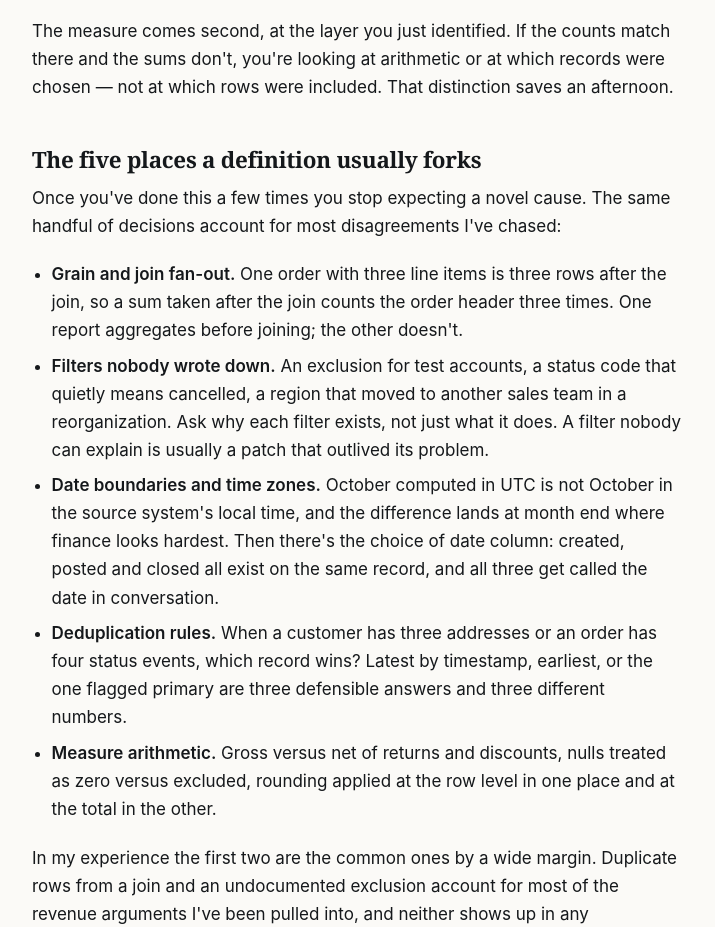
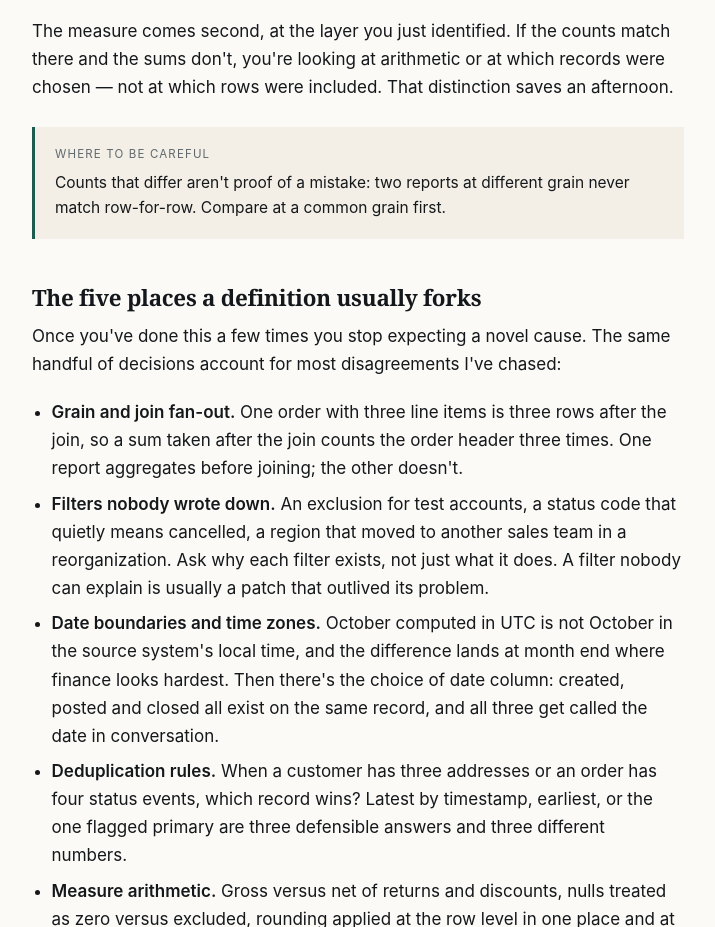
Before and after one commit to shobann/bi-workbench, a plain HTML site: page posts/why-two-reports-disagree.html in a window 1280 px wide. Shown: the part 2066-2993 px from the top of the page, without its empty margins (282-997 px from the left). Drawn offline with Linux system fonts and the light colour scheme.

Commit message:
Add grain caveat note to the reconciliation post
Two reports at different grain never match row-for-row, so the note keeps
readers from reading a count difference as proof of a bug.

Generated with Codebuff 🤖
Co-Authored-By: Codebuff <noreply@codebuff.com>

```diff
--- a/posts/why-two-reports-disagree.html
+++ b/posts/why-two-reports-disagree.html
@@ -72,6 +72,11 @@
 
   <p>The measure comes second, at the layer you just identified. If the counts match there and the sums don't, you're looking at arithmetic or at which records were chosen — not at which rows were included. That distinction saves an afternoon.</p>
 
+  <div class="note">
+    <span class="note-label">Where to be careful</span>
+    <p>Counts that differ aren't proof of a mistake: two reports at different grain never match row-for-row. Compare at a common grain first.</p>
+  </div>
+
   <h2>The five places a definition usually forks</h2>
 
   <p>Once you've done this a few times you stop expecting a novel cause. The same handful of decisions account for most disagreements I've chased:</p>
```
